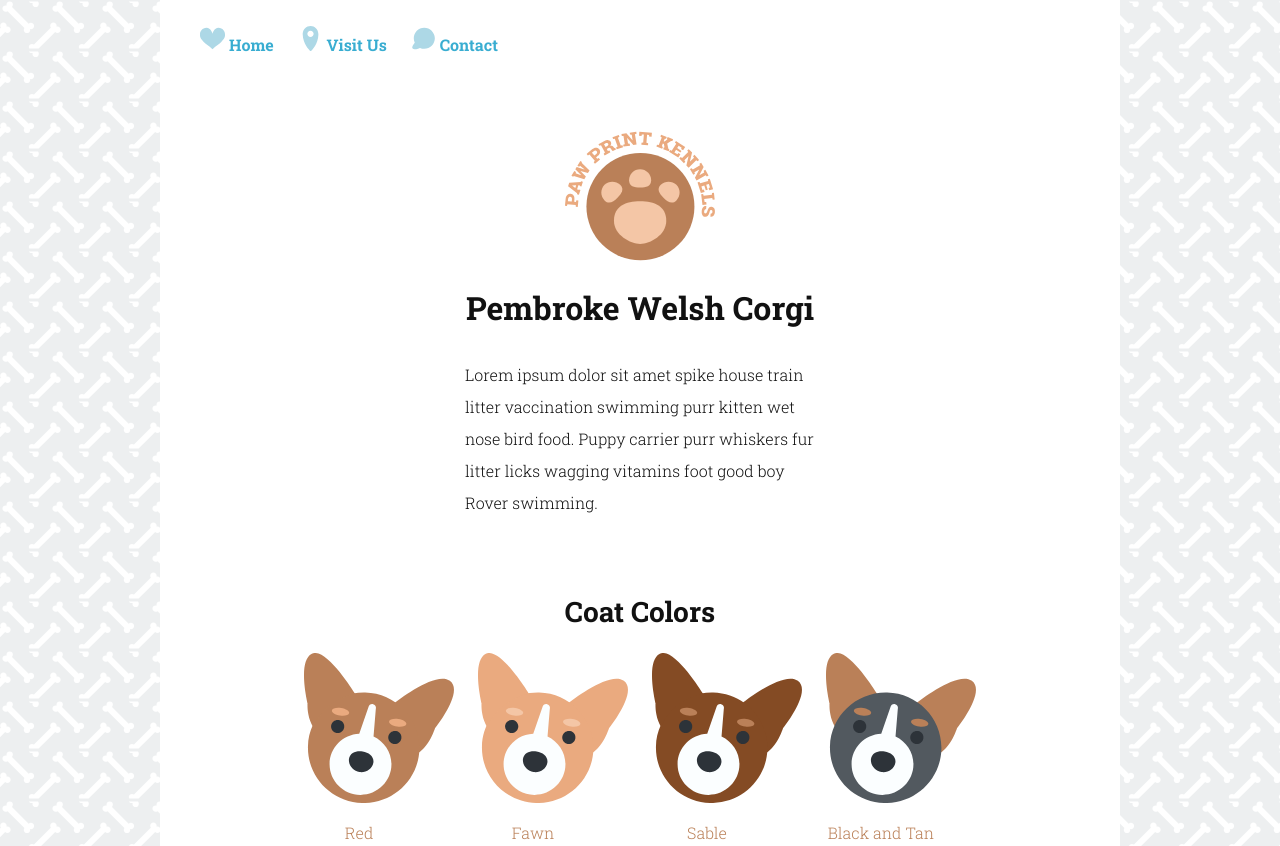
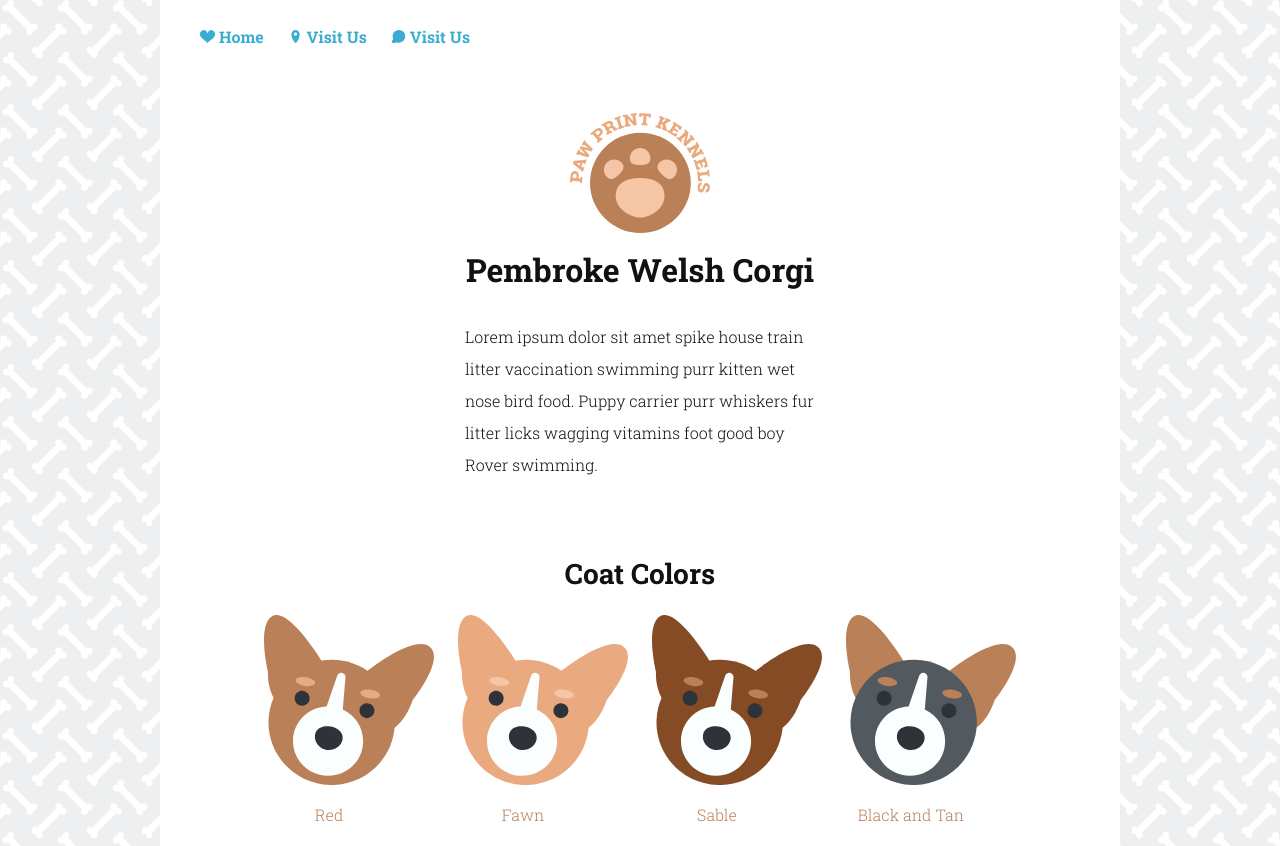
Before and after one commit to ccunnin8/pembroke-welsh-svg, a plain HTML site: page index.html in a window 1280 px wide. Shown: the top 846 px of the page. Drawn offline with Linux system fonts and the light colour scheme.

Commit message:
changed the image sizes, color of the icons, made it so the icons and text change color at same time, and now HTML is valid

```diff
--- a/index.html
+++ b/index.html
@@ -18,18 +18,21 @@
         <nav>
           <ul>
             <li>
-            <a href="#"> <svg class="heart" version="1.1" id="Layer_1" xmlns="http://www.w3.org/2000/svg" xmlns:xlink="http://www.w3.org/1999/xlink" x="0px" y="0px"
+            <a class="hover" href="#">
+              <svg class="heart" version="1.1" id="Layer_1" xmlns="http://www.w3.org/2000/svg" xmlns:xlink="http://www.w3.org/1999/xlink" x="0px" y="0px"
                viewBox="0 0 28 24" style="enable-background:new 0 0 28 24;" xml:space="preserve">
             <style type="text/css">
               .st0{fill:#39ADD1;}
             </style>
             <path class="st0" d="M28,7.1C28,4.2,25.5,0,20.7,0C15.8,0,14,6.6,14,6.6S12.2,0,7.3,0C2.5,0,0,4.2,0,7.1c0,2.1-0.6,3.7,4.2,8.7
               C6.3,18,9.7,19.7,14,24c4.3-4.3,7.8-6,9.8-8.1C28.6,10.9,28,9.2,28,7.1z"/>
-            </svg> Home</a>
+            </svg>
+            <span> Home</span>
+          </a>
             </li>
             <li>
-              <a href="#">
-              <svg class="location" version="1.1" id="Layer_1" xmlns="http://www.w3.org/2000/svg" xmlns:xlink="http://www.w3.org/1999/xlink" x="0px" y="0px"
+              <a class="hover" href="#">
+              <svg class="location" version="1.1" id="Layer_2" xmlns="http://www.w3.org/2000/svg" xmlns:xlink="http://www.w3.org/1999/xlink" x="0px" y="0px"
                viewBox="0 0 24 24" style="enable-background:new 0 0 24 24;" xml:space="preserve">
             <style type="text/css">
               .st0{fill:#39ADD1;}
@@ -38,14 +41,14 @@
               c0,0.1,0,0.9,0,0.9c0.3,9.3,6.2,15,6.9,15.7c0.2,0.2,0.4,0.3,0.7,0.3c0.2,0,0.5-0.1,0.7-0.3c0.7-0.6,6.5-6.4,6.8-15.6
               C19.5,7.9,19.5,7.2,19.5,7.1z M9,7.5c0-1.7,1.3-3,3-3c1.7,0,3,1.3,3,3c0,1.7-1.3,3-3,3C10.3,10.5,9,9.2,9,7.5z"/>
             </svg>
-                <span> Visit Us </span>
+            <span> Visit Us </span>
               </a>
             </li>
             <li>
-              <a href="#">
+              <a class="hover" href="#">
 
                 <!-- Generator: Adobe Illustrator 19.1.0, SVG Export Plug-In . SVG Version: 6.00 Build 0)  -->
-                <svg  class="contact" version="1.1" id="Layer_1" xmlns="http://www.w3.org/2000/svg" xmlns:xlink="http://www.w3.org/1999/xlink" x="0px" y="0px"
+                <svg  class="contact" version="1.1" id="Layer_3" xmlns="http://www.w3.org/2000/svg" xmlns:xlink="http://www.w3.org/1999/xlink" x="0px" y="0px"
                    viewBox="0 0 28 24" style="enable-background:new 0 0 28 24;" xml:space="preserve">
                 <style type="text/css">
                   .st0{fill:#39ADD1;}
@@ -53,7 +56,7 @@
                 <path class="st0" d="M10.1,22.5c1.5,0.7,3.1,1,4.8,1c6.5,0,11.8-5.3,11.8-11.8C26.6,5.3,21.3,0,14.8,0C8.3,0,3.1,5.3,3.1,11.8
                   c0,1.8,0.4,3.5,1.1,5c-0.1,0.1-3.9,4.8-2.5,6.2l0.5,0.5C3.7,25,9.9,22.7,10.1,22.5z"/>
                 </svg>
-                <span> Contact </span>
+                <span> Visit Us </span>
               </a>
             </li>
           </ul>
@@ -62,7 +65,7 @@
 
 <!-- Generator: Adobe Illustrator 19.1.0, SVG Export Plug-In . SVG Version: 6.00 Build 0)  -->
 <h1 class="logo-text">Paw Print Kennels</h1>
-<svg class="logo" version="1.1" id="Layer_1" xmlns="http://www.w3.org/2000/svg" xmlns:xlink="http://www.w3.org/1999/xlink" x="0px" y="0px"
+<svg class="logo" version="1.1" id="Layer_4" xmlns="http://www.w3.org/2000/svg" xmlns:xlink="http://www.w3.org/1999/xlink" x="0px" y="0px"
    viewBox="0 0 140 120" style="enable-background:new 0 0 140 120;" xml:space="preserve">
 <style type="text/css">
   .st0{fill:#BA8058;}
@@ -169,6 +172,7 @@
         Site by Corgi Fan, 2015.
       </footer>
 
-    </div> <!-- container -->
+    </div>
+    <!-- container -->
   </body>
 </html>
--- a/styles.css
+++ b/styles.css
@@ -6,7 +6,7 @@ body {
   font-weight: 300;
   color: #111;
   background: url('svgs/background.svg') repeat #edeff0;
-  background-size: 50px 50px;
+  background-size: 55px 52px;
 }
 
 #container {
@@ -20,14 +20,15 @@ body {
 }
 .logo {
   display: block;
-  height: 150px;
-  width: 150px;
+  height: 120px;
+  width: 140px;
   margin: 0 auto;
 }
 .doghead {
-  height: 150px;
-  width: 150px;
+  height: 170px;
+  width: 170px;
 }
+
 .doghead:hover {
   transform-origin: 50% 50%;
   transform: rotate(30deg);
@@ -35,14 +36,15 @@ body {
   -moz-transform: rotate(30deg);
 }
 .location, .contact, .heart {
-  height: 25px;
-  width: 25px;
+  height: 13px;
+  width: 15px;
 }
 .location path, .contact path, .heart path {
-  fill: lightblue;
+  fill: #39ADD1;
 }
-.location path:hover, .contact path:hover, .heart path:hover {
-  fill: black;
+.hover:hover path, .hover:hover span {
+  fill:black;
+  color:black;
 }
 p {
   max-width: 350px;
@@ -55,9 +57,6 @@ a {
   text-decoration: none;
   color: #39add1;
   font-weight: 700;
-  }
-  a:hover {
-    color: #111;
   }
 
 header {
@@ -114,5 +113,6 @@ footer {
   }
   .logo-text {
     display: inline;
+    margin-top: 25px;
   }
 }
```
